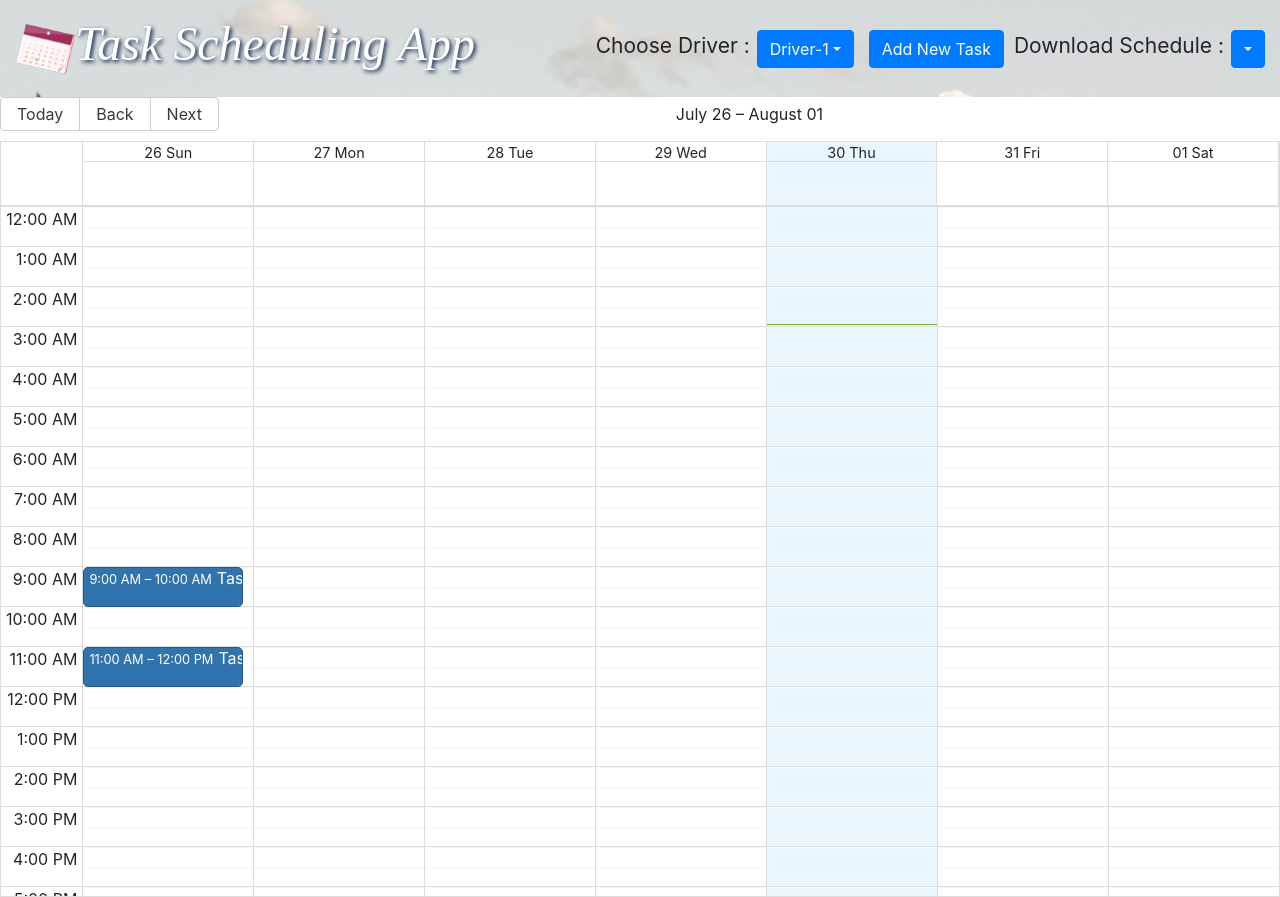
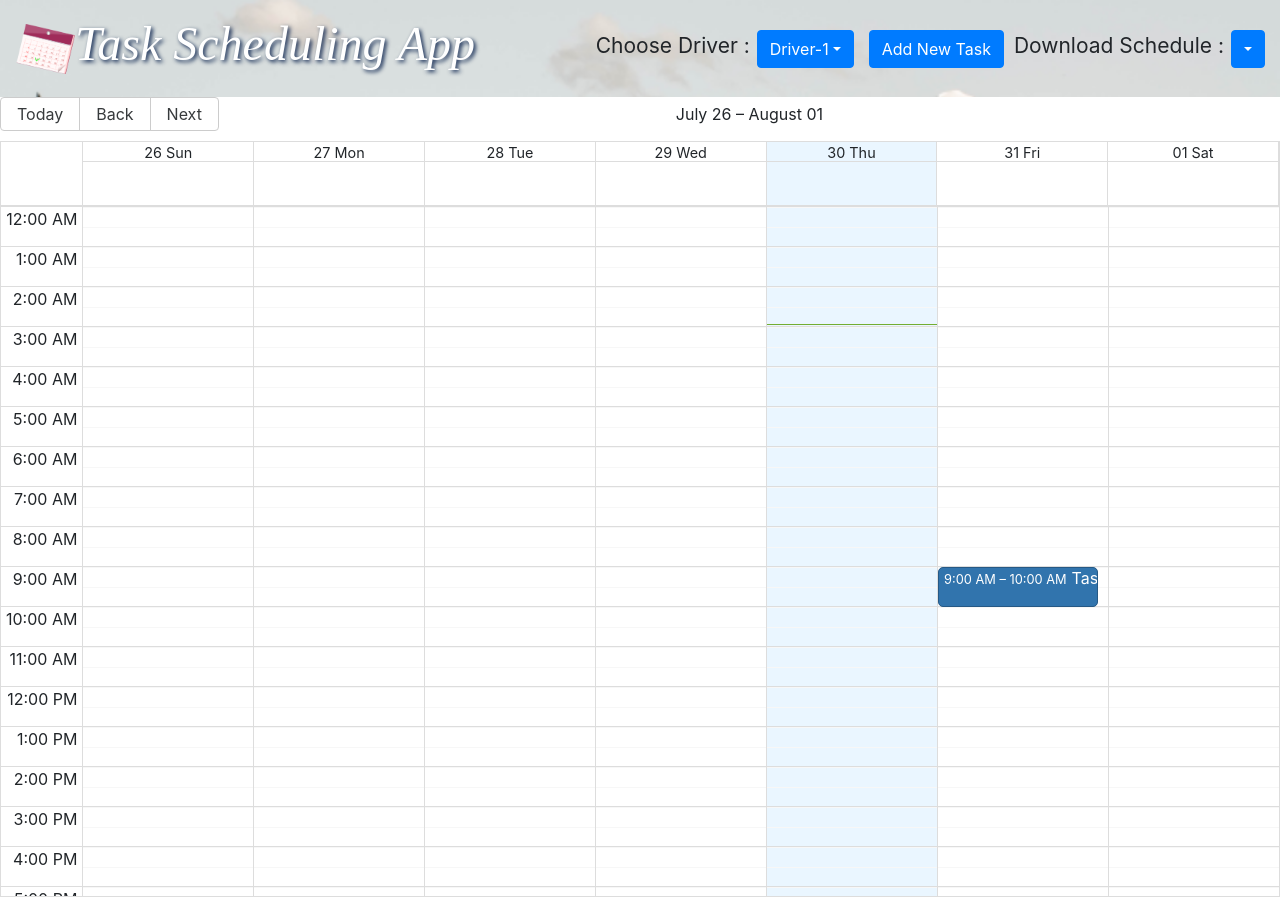
Before and after one commit to ArmuganAshraf/Task_Scheduling_App, a React (Create React App) app: page / in a window 1280 px wide. Built offline with nearby package versions, Linux system fonts and the light colour scheme.

Commit message:
Small Bug fixes, added more comment, removed console.log and updated feature.md

```diff
--- a/src/App.js
+++ b/src/App.js
@@ -1,45 +1,52 @@
 import React, { useState } from 'react';
-import moment from 'moment';
-import "react-big-calendar/lib/css/react-big-calendar.css";
 import Modal from 'react-bootstrap/Modal'
 import Button from 'react-bootstrap/Button';
-import "bootstrap/dist/css/bootstrap.min.css";
 import DropdownButton from 'react-bootstrap/DropdownButton';
 import Dropdown from 'react-bootstrap/Dropdown';
+import moment from 'moment';
+import { eachDayOfInterval } from 'date-fns';
+import { CSVLink } from "react-csv";
+
 import { CalendarView } from './Components/CalendarView';
 import { AddModalView } from './Components/AddModalView';
 import { EditModalView } from './Components/EditModalView';
+
+import "react-big-calendar/lib/css/react-big-calendar.css";
+import "bootstrap/dist/css/bootstrap.min.css";
 import './App.css';
-import { eachDayOfInterval } from 'date-fns';
-import { CSVLink } from "react-csv";
+
 import logo from './logo.png';
 
 function App() {
 
+  /* boolean value to hide or show Edit Modal */
   const [showEvent, setShowEvent] = useState(false);
   const handleCloseEditModal = () => {
     setShowEvent(false);
-    setTaskIndex(-1);
+    setTaskIndex(-1); // set to -1 when no event is selected
   }
   const handleShowEditModal = () => setShowEvent(true);
 
+  /* boolean value to hide or show Add Modal */
   const [addEvent, setAddEvent] = useState(false);
   const handleCloseAddModal = () => setAddEvent(false);
   const handleShowAddModal = () => setAddEvent(true);
 
+    /* boolean value to hide or show Error Modal when a conflict happens */
   const [errorModal, setErrorModal] = useState(false);
   const handleCloseErrorModal = () => setErrorModal(false);
   const handleShowErrorModal = () => setErrorModal(true);
 
-  const [driver, setDriver] = useState("");
-  const [taskType, setTaskType] = useState("");
-  const [taskTitle, setTaskTitle] = useState("");
-  const [taskLocation, setTaskLocation] = useState("");
-  const [taskDescription, setTaskDescription] = useState("");
-  const [taskIndex, setTaskIndex] = useState(-1);
+  const [driver, setDriver] = useState(""); // hold Driver value from Modal
+  const [taskType, setTaskType] = useState(""); // hold TaskType value from Modal
+  const [taskTitle, setTaskTitle] = useState(""); // hold Task title value from Modal
+  const [taskLocation, setTaskLocation] = useState(""); // hold Task Location value from Modal
+  const [taskDescription, setTaskDescription] = useState(""); // hold Task Description value from Modal
+  const [taskIndex, setTaskIndex] = useState(-1); // holds index of selected event
 
-  const [selectedDriver, setSelectedDriver] = useState("Driver-1");
+  const [selectedDriver, setSelectedDriver] = useState("Driver-1"); // hold Selected Driver from header
 
+  /* default calendar Start time is current time and End time is one hour ahead in both Edit and Add Modal */
   const now = new Date();
   const milliseconds = new Date().getTime() + (1 * 60 * 60 * 1000);
   const later = new Date(milliseconds);
@@ -48,15 +55,14 @@ function App() {
   const [taskEndDateTime, setTaskEndDateTime] = useState(later);
 
   const [countItem, setCountItem] = useState(4);
-
   const sampleCalendarEventList = [
     {
       id: 1,
       title: 'Task 1',
       location: 'Toronto',
       description: 'This is a pick up order',
-      start: new Date('Jul 26, 2020 11:00:00'),
-      end: new Date('Jul 26, 2020 12:00:00'),
+      start: new Date('Aug 4, 2020 11:00:00'),
+      end: new Date('Aug 4, 2020 12:00:00'),
       allDay: false,
       driver: "Driver-1",
       taskType: "Pick-Up",
@@ -66,8 +72,8 @@ function App() {
       title: 'Task 2',
       location: 'New York',
       description: 'This is a drop off order',
-      start: new Date('Jul 26, 2020 9:00:00'),
-      end: new Date('Jul 26, 2020 10:00:00'),
+      start: new Date('Jul 31, 2020 9:00:00'),
+      end: new Date('Jul 31, 2020 10:00:00'),
       allDay: false,
       driver: "Driver-1",
       taskType: "Drop-Off"
@@ -77,20 +83,87 @@ function App() {
       title: 'Task 3',
       location: 'Vancouver',
       description: 'This time is for lunch break',
-      start: new Date('Jul 26, 2020 19:00:00'),
-      end: new Date('Jul 26, 2020 20:00:00'),
+      start: new Date('Jul 31, 2020 19:00:00'),
+      end: new Date('Jul 31, 2020 20:00:00'),
+      allDay: false,
+      driver: "Driver-3",
+      taskType: "Other"
+    },
+    {
+      id: 4,
+      title: 'Task 4',
+      location: 'Nova Scotia',
+      description: 'This is a pick up order',
+      start: new Date('Jul 30, 2020 11:30:00'),
+      end: new Date('Jul 30, 2020 12:30:00'),
+      allDay: false,
+      driver: "Driver-2",
+      taskType: "Pick-Up",
+    },
+    {
+      id: 5,
+      title: 'Task 5',
+      location: 'New York',
+      description: 'This is a drop off order',
+      start: new Date('Aug 5, 2020 8:30:00'),
+      end: new Date('Aug 5, 2020 10:30:00'),
+      allDay: false,
+      driver: "Driver-1",
+      taskType: "Drop-Off"
+    },
+    {
+      id: 6,
+      title: 'Task 6',
+      location: 'Texas',
+      description: 'This time is for lunch break',
+      start: new Date('Aug 4, 2020 9:00:00'),
+      end: new Date('Aug 4, 2020 10:30:00'),
+      allDay: false,
+      driver: "Driver-2",
+      taskType: "Other"
+    },
+    {
+      id: 7,
+      title: 'Task 7',
+      location: 'Calgary',
+      description: 'This time is for lunch break',
+      start: new Date('Aug 5, 2020 13:00:00'),
+      end: new Date('Aug 5, 2020 14:30:00'),
+      allDay: false,
+      driver: "Driver-3",
+      taskType: "Other"
+    },
+    {
+      id: 8,
+      title: 'Task 8',
+      location: 'Downtown',
+      description: 'This time is for lunch break',
+      start: new Date('Aug 4, 2020 17:00:00'),
+      end: new Date('Aug 4, 2020 18:00:00'),
+      allDay: false,
+      driver: "Driver-2",
+      taskType: "Other"
+    },
+    {
+      id: 9,
+      title: 'Task 9',
+      location: 'Texas',
+      description: 'This time is for lunch break',
+      start: new Date('Aug 4, 2020 9:00:00'),
+      end: new Date('Aug 4, 2020 10:00:00'),
       allDay: false,
       driver: "Driver-3",
       taskType: "Other"
     }
   ];
 
+  /* to hold the list of tasks */
   const [eventList, setEventList] = useState(sampleCalendarEventList);
+  /* to hold the list of tasks to download for a specific driver */
   const [csvList, setCsvList] = useState([]);
 
   //function gets called if an task slots gets clicked
   const handleEventClick = (event) => {
-    console.log("Selected", event.start, event.end, event.id);
     handleShowEditModal();
     const eventIndex = eventList.findIndex(e => e.id === event.id);
 
@@ -107,15 +180,7 @@ function App() {
 
   }
 
-  //function gets called if an empty slots gets double clicked
-  const handleSelectSlot = (event) => {
-    if(event.action === "doubleClick") {
-      console.log("Selected slot", event.start, event.end);
-    }
-  }
-
   const addNewEvent = () => {
-  console.log('Add New Event');
     handleShowAddModal();
   }
 
@@ -139,6 +204,7 @@ const changeTaskDescription = (event) => {
     setTaskDescription(event.target.value);
   }
 
+  /* whenever a Start Date has been choosen we populate End date and time with same date and time */
   const handleCalendarStartDateTimeChange = (date) => {
     setTaskStartDateTime(date);
     setTaskEndDateTime(moment(date).toDate());
@@ -148,6 +214,7 @@ const handleCalendarEndDateTimeChange = (date) => {
     setTaskEndDateTime(date);
   }
 
+  /* clears up the state values so when a new event is selected, it does not contain previous informations */
   const reset = () => {
     setDriver("");
     setTaskType("");
@@ -162,9 +229,9 @@ const reset = () => {
 
     setTaskStartDateTime(now);
     setTaskEndDateTime(later);
-
   }
 
+  /* looks for the event and filter that event out */
   const deleteTask = (event) => {
     console.log(event.target);
     event.preventDefault();
@@ -174,16 +241,17 @@ const deleteTask = (event) => {
     reset();
 
     handleCloseEditModal();
-
   }
 
+  /* Search for the specific task with driver name and is used isBetween to determine if the new
+    Start Date falls between the current tasks Start and End Date. And Same for End date as well.
+    Once found, the existing event with new added or edited event
+  */
   const overwriteSubmission = (event) => {
     event.preventDefault();
+    const conflictedIndex = eventList.findIndex((e, i) => e.driver === driver && i !== taskIndex && (moment(taskStartDateTime).isBetween(e['start'], e['end'], undefined, []) || moment(taskEndDateTime).isBetween(e['start'], e['end'], undefined, [])));
 
-  const conflictedIndex = eventList.findIndex((e, i) => e.driver === driver && i !== taskIndex && (moment(taskStartDateTime).isBetween(e['start'], e['end'], undefined, []) || moment(taskEndDateTime).isBetween(e['start'], e['end'], undefined, [])));
-  console.log(conflictedIndex);
-
-  const currentEvent = eventList[conflictedIndex];
+    let currentEvent = eventList[conflictedIndex];
     currentEvent['title'] = taskTitle;
     currentEvent['location'] = taskLocation;
     currentEvent['description'] = taskDescription;
@@ -193,6 +261,11 @@ const overwriteSubmission = (event) => {
     currentEvent['taskType'] = taskType;
 
     eventList[taskIndex] = currentEvent;
+    if(taskIndex !== -1) {
+      setEventList(eventList.filter((e, i) => {
+        return i !== conflictedIndex
+      }));
+    }
     setTaskIndex(-1);
     handleCloseEditModal();
     handleCloseErrorModal();
@@ -201,6 +274,10 @@ const overwriteSubmission = (event) => {
     reset();
   }
 
+  /* Looks for conflict and return immediately if found by setting error modal to true.
+    If the taskIndex is populated thats mean its an Edit and we replace the task.
+    If the taskIndex is populated with - 1, we add a new task in the list.
+  */
   const handleFormSubmission = (event) => {
     event.preventDefault();
     console.log(taskTitle);
@@ -234,8 +311,7 @@ const handleFormSubmission = (event) => {
         taskType: taskType
       };
 
-    eventList.push(newEvent);
-    setEventList(eventList);
+      setEventList([...eventList, newEvent]);
       setCountItem(countItem + 1);
       handleCloseAddModal();
     }
@@ -261,8 +337,13 @@ const filterDriverView = (driverName) => {
     setSelectedDriver(driverName);
   }
 
+  /* Generates Dates range using date-fns and then calculate task category count for each date ranges */
   const generateCSV = (scheduleDays) => {
     const days = Number.parseInt(scheduleDays, 10);
+
+    /* eachDayOfInterval takes an Interval and step as an paramter and return the array of dates with the step distance.
+      If we choose 2, it will return 01/01/2020, 03/01/2020, o5/01/2020, etc.
+    */
     const dayCols = eachDayOfInterval(
       {
         start: new Date(2020,0,1),
@@ -272,13 +353,14 @@ const generateCSV = (scheduleDays) => {
         step: days
       });
 
-    // console.log(dayCols);
+      const csvArray = [['Time Frame', 'B', 'C', 'D']];
+      setCsvList([]);
 
-    const csvArray = [];
-
+      /* for each generated Date, we calculate End Date and then look for an Task's Start Date to match and increase
+        count of task type.
+      */
       dayCols.forEach(intervalDay => {
         const endIntervalDate = moment(intervalDay).add(days, 'days');
-      // console.log(endIntervalDate);
 
         const pickupTaskCount = eventList.filter(event =>
           event.driver === selectedDriver
@@ -298,19 +380,11 @@ const generateCSV = (scheduleDays) => {
           && moment(event['start']).isBetween(intervalDay, moment(intervalDay).add(days, 'days'), undefined, '[)')
         ).length;
 
-      const date = `Day ${moment(intervalDay).format('D')} - Day ${moment(endIntervalDate).format('D')}`;
+        const date = `Day ${moment(intervalDay).dayOfYear()} - Day ${moment(endIntervalDate).dayOfYear()}`;
         const row = [ date, pickupTaskCount, dropOffTaskCount, otherTaskCount];
-      // const date = `Day ${moment(intervalDay).dayOfYear()} - Day ${moment(endIntervalDate).dayOfYear()}`;
-      // const row = {
-      //   date: date,
-      //   pickupCount: pickupTaskCount,
-      //   dropOffCount: dropOffTaskCount,
-      //   OtherCount: otherTaskCount
-      // }
         csvArray.push(row);
       });
 
-    console.log(csvArray);
       setCsvList(csvArray);
   }
 
@@ -359,7 +433,7 @@ const generateCSV = (scheduleDays) => {
                 <Dropdown.Item eventKey="28">Day 28</Dropdown.Item>
             </DropdownButton>
             {
-              csvList.length > 0 ?
+              csvList.length > 0 ? // if csvList is populated only then show the button as it will have data, otherwise an empty file will be download.
                 <CSVLink
                   data={csvList}
                   filename={"my-file.csv"}
@@ -376,7 +450,7 @@ const generateCSV = (scheduleDays) => {
     </div>
 
     <div>
-    <Modal
+    <Modal //Error Modal
         show={errorModal}
         onHide={handleCloseErrorModal}
         backdrop="static"
@@ -417,7 +491,7 @@ const generateCSV = (scheduleDays) => {
                  taskEndDateTime={taskEndDateTime} handleCalendarEndDateTimeChange={handleCalendarEndDateTimeChange} />
     </div>
       <div>
-        <CalendarView eventList={eventList.filter((task) => task.driver === selectedDriver)} handleEventClick={handleEventClick} handleSelectSlot={handleSelectSlot} />
+        <CalendarView eventList={eventList.filter((task) => task.driver === selectedDriver)} handleEventClick={handleEventClick} />
       </div>
     </>
   );
--- a/src/Components/CalendarView.js
+++ b/src/Components/CalendarView.js
@@ -6,7 +6,7 @@ import moment from 'moment';
 //https://momentjs.com/timezone/docs/#:~:text=Default%20time%20zone&text=setDefault(String)%3B,js%20server.
 const localizer = momentLocalizer(moment);
 
-export const CalendarView = ({ eventList, handleEventClick, handleSelectSlot }) => {
+export const CalendarView = ({ eventList, handleEventClick }) => {
   return (
     <Calendar
       selectable={true}
@@ -18,7 +18,6 @@ export const CalendarView = ({ eventList, handleEventClick, handleSelectSlot })
       defaultView={'week'}
       views= {[ 'week' ]}
       onSelectEvent={event => handleEventClick(event)}
-      onSelectSlot={event => handleSelectSlot(event)}
     />
   );
 }
```
Also changed, not shown: Documentation/features.md (added, +5 -0 lines), src/Components/AddModalView.js (+7 -8 lines), src/Components/EditModalView.js (+5 -4 lines), 1 other file (tests, documents, lock files or other folders). Lines whose indentation alone changed are shown as unchanged.
